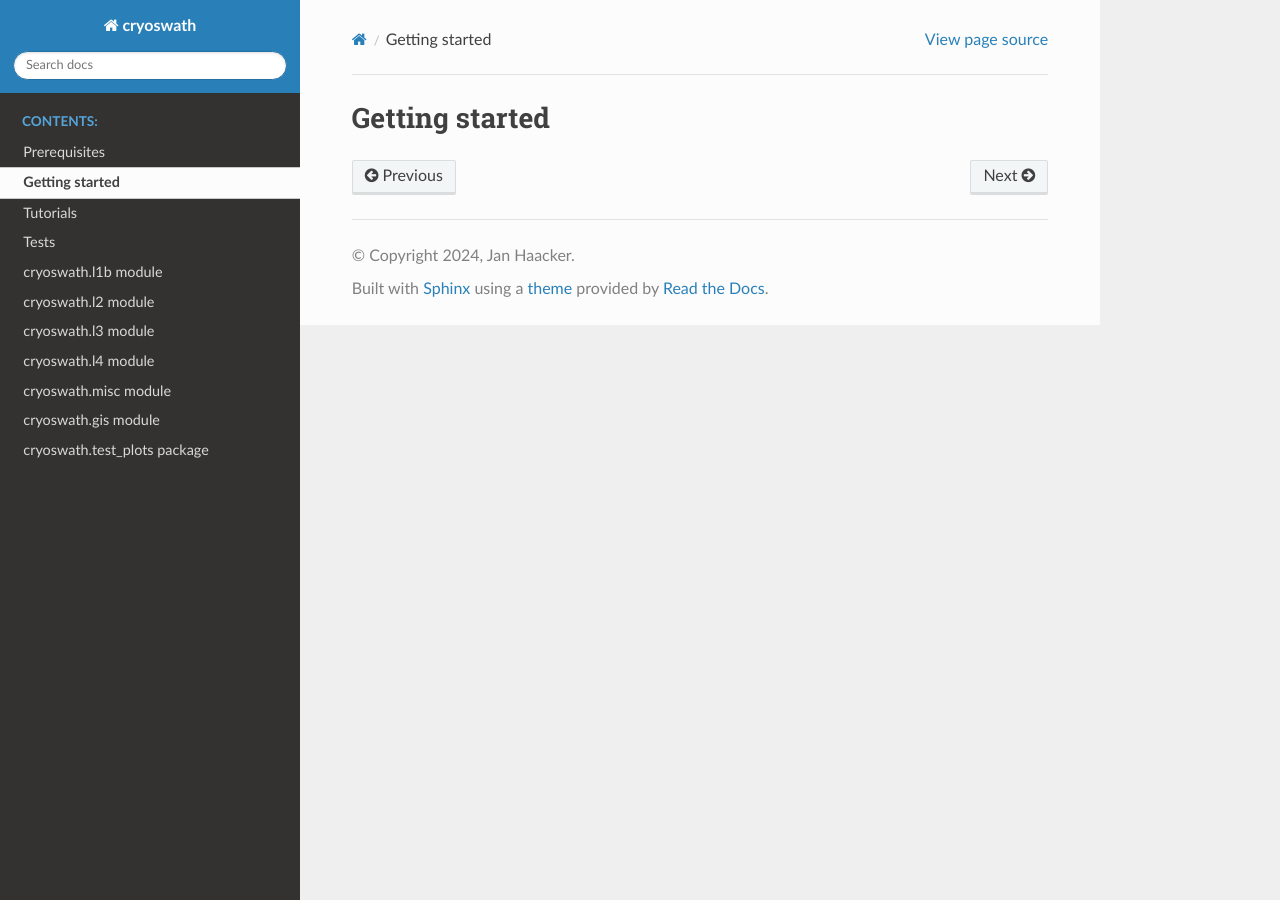
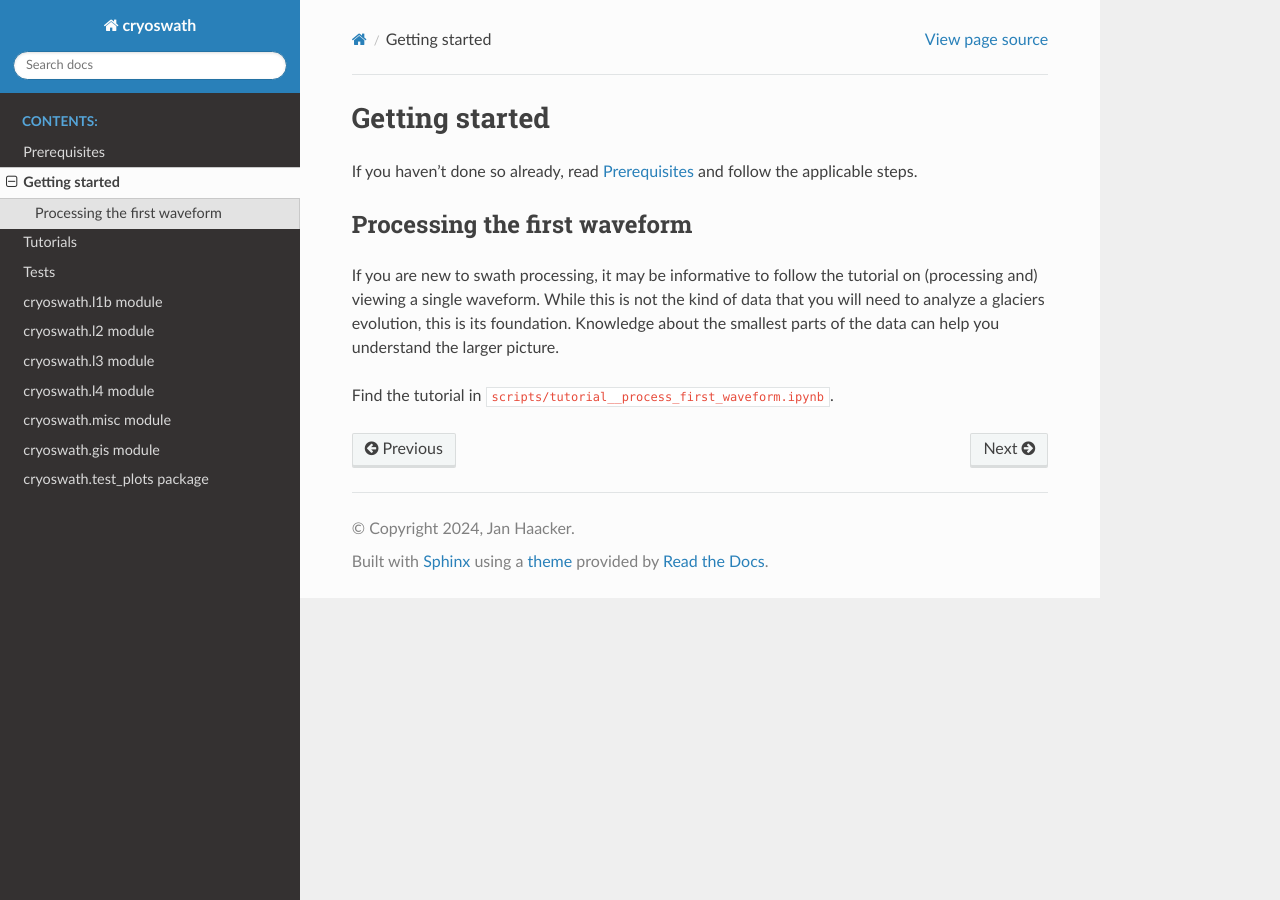
Before and after one commit to j-haacker/cryoswath, a Sphinx documentation site: the page built from docs/getting_started.rst, in a window 1280 px wide. Built offline with Sphinx 7.4.7 and the Read the Docs theme 3.1.0, drawn with Linux system fonts in a browser that asks for light colours.

Commit message:
chore(docs): update getting_started & add nb

```diff
--- a/docs/getting_started.rst
+++ b/docs/getting_started.rst
@@ -1,2 +1,15 @@
 Getting started
 ===============
+
+If you haven't done so already, read :doc:`prerequisites` and follow the applicable steps.
+
+Processing the first waveform
+-----------------------------
+
+If you are new to swath processing, it may be informative to follow the
+tutorial on (processing and) viewing a single waveform. While this is
+not the kind of data that you will need to analyze a glaciers evolution,
+this is its foundation. Knowledge about the smallest parts of the data
+can help you understand the larger picture.
+
+Find the tutorial in ``scripts/tutorial__process_first_waveform.ipynb``.
```
Also changed, not shown: 1 other file.
